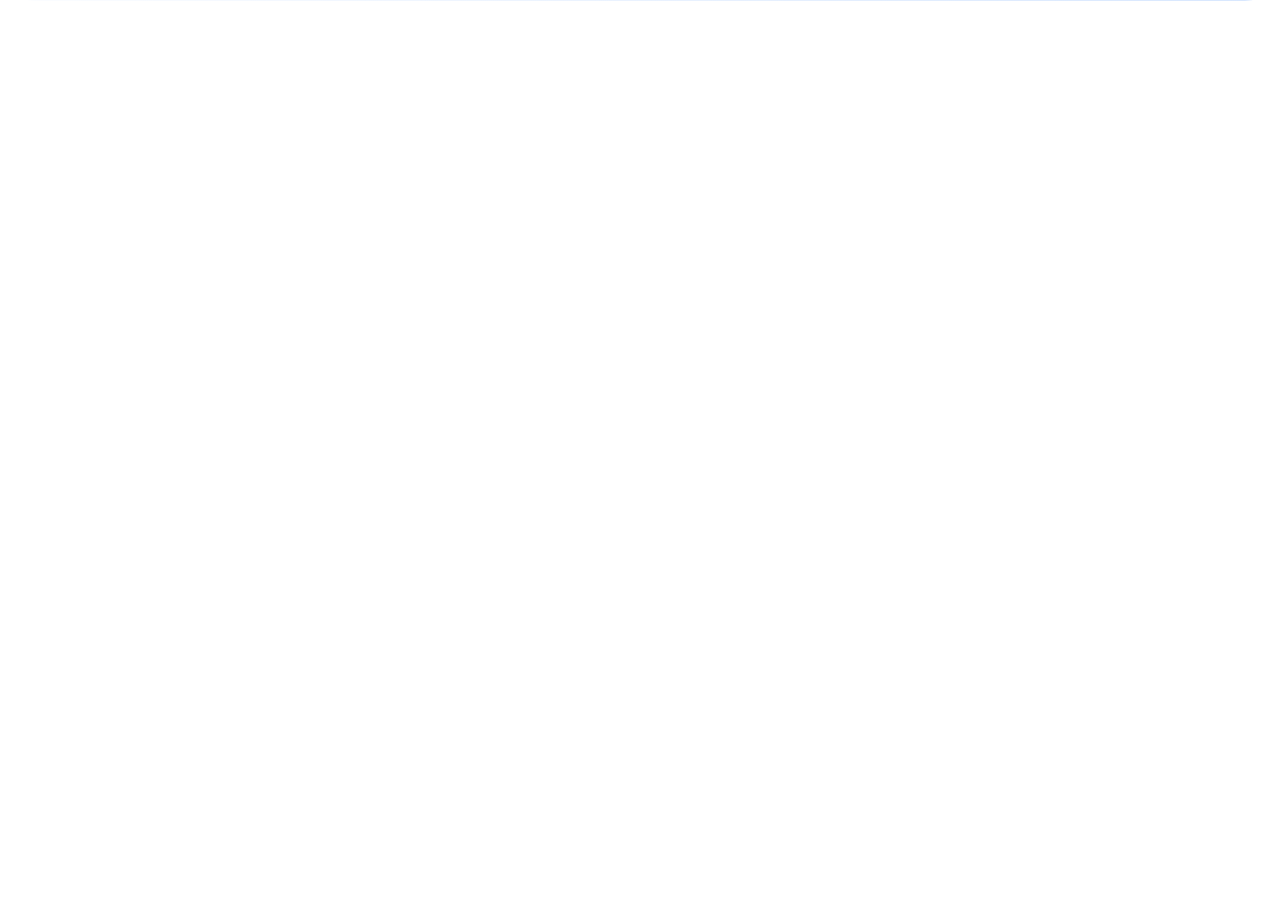
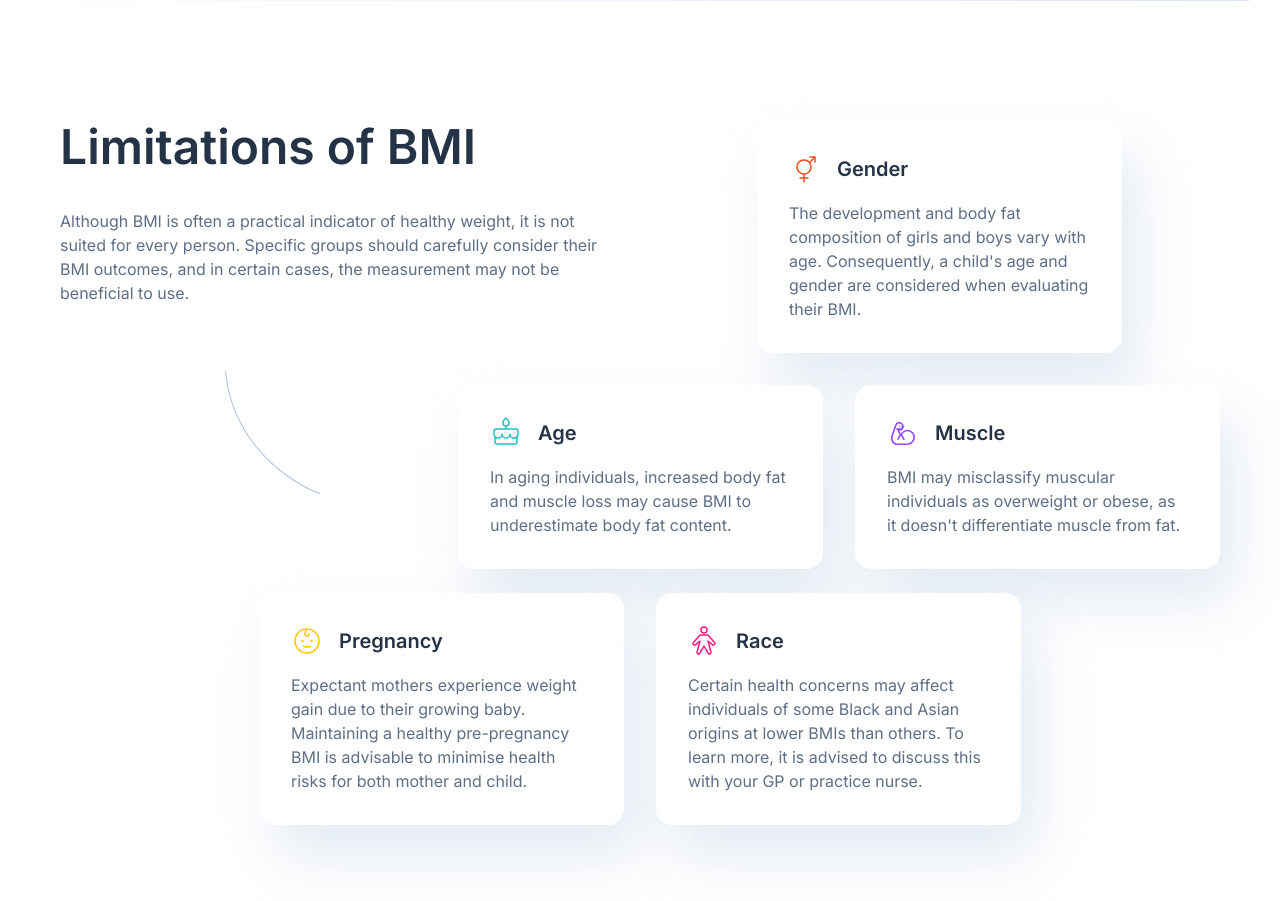
Before and after one commit to TheCodeCraze/bmi-calculator, a React (Vite) app: page / in a window 1280 px wide. Shown: the part 1095-1996 px from the top of the page. Before the commit the page ends 1096 px from the top, so only its background shows below. Built offline with nearby package versions, Linux system fonts and the light colour scheme.

Commit message:
Completed limitations section

```diff
--- a/src/components/App.jsx
+++ b/src/components/App.jsx
@@ -1,12 +1,14 @@
 import styles from "../styles/App.module.css";
 import Info from "./Info";
 import Tips from "./Tips";
+import Limitations from "./Limitations";
 
 const App = () => {
   return (
     <main className={styles.container}>
       <Info />
       <Tips />
+      <Limitations />
     </main>
   );
 };
--- a/src/components/Card.jsx
+++ b/src/components/Card.jsx
@@ -1,7 +1,26 @@
 import styles from "../styles/Card.module.css";
+import PropTypes from "prop-types";
 
-const Card = () => {
-  return <div className={styles.card}>Card</div>;
+const Card = ({ title, description, imgSrc }) => {
+  return (
+    <div className={styles.card}>
+      <div className={styles.title}>
+        <img
+          src={imgSrc}
+          alt={`${title} illustration`}
+          className={styles.icon}
+        />
+        <h3 className={styles.text}>{title}</h3>
+      </div>
+      <p className={styles.description}>{description}</p>
+    </div>
+  );
 };
 
 export default Card;
+
+Card.propTypes = {
+  title: PropTypes.string.isRequired,
+  description: PropTypes.string.isRequired,
+  imgSrc: PropTypes.string.isRequired,
+};
--- a/src/components/Limitations.jsx
+++ b/src/components/Limitations.jsx
@@ -1,13 +1,28 @@
 import styles from "../styles/Limitations.module.css";
+import { limitations } from "../data";
+import Card from "./Card";
 
 const Limitations = () => {
-  return <section className={styles.limitations}>Limitations</section>;
+  return (
+    <section className={styles.limitations}>
+      <div className={styles.content}>
+        <div className={styles.text}>
+          <h2 className={styles.title}>Limitations of BMI</h2>
+          <p className={styles.description}>
+            Although BMI is often a practical indicator of healthy weight, it is
+            not suited for every person. Specific groups should carefully
+            consider their BMI outcomes, and in certain cases, the measurement
+            may not be beneficial to use.
+          </p>
+        </div>
+        <div className={styles.cards}>
+          {limitations.map((limitation) => (
+            <Card key={limitation.id} {...limitation} />
+          ))}
+        </div>
+      </div>
+    </section>
+  );
 };
 
 export default Limitations;
-
-// Limitations of BMI
-
-// Although BMI is often a practical indicator of healthy weight, it is not suited for
-// every person. Specific groups should carefully consider their BMI outcomes, and in
-// certain cases, the measurement may not be beneficial to use.
--- a/src/styles/Card.module.css
+++ b/src/styles/Card.module.css
@@ -1,2 +1,68 @@
 .card {
+  width: 100%;
+  height: 100%;
+  padding: 32px;
+  background: #fff;
+  display: flex;
+  flex-direction: column;
+  gap: 16px;
+  border-radius: 16px;
+  box-shadow: 16px 32px 56px 0 hsla(211, 40%, 69%, 0.25);
+  position: relative;
 }
+
+.title {
+  display: flex;
+  align-items: center;
+  gap: 16px;
+}
+
+.icon {
+  width: 32px;
+  height: 32px;
+}
+
+.text {
+  font-size: 20px;
+  font-weight: 600;
+  color: #253347;
+  letter-spacing: -5%;
+}
+
+.description {
+  font-weight: 400;
+  color: #5e6e85;
+  line-height: 150%;
+}
+
+.card:nth-child(1) {
+  grid-row: 1/2;
+  grid-column: 4/6;
+  position: absolute;
+  top: 0;
+  right: 98px;
+}
+
+.card:nth-child(2) {
+  grid-row: 2/3;
+  grid-column: 2/4;
+}
+
+.card:nth-child(3) {
+  grid-row: 2/3;
+  grid-column: 4/6;
+}
+
+.card:nth-child(4) {
+  grid-row: 3/4;
+  grid-column: 1/3;
+  position: absolute;
+  top: -8px;
+}
+
+.card:nth-child(5) {
+  grid-row: 3/4;
+  grid-column: 3/5;
+  position: absolute;
+  top: -8px;
+}
--- a/src/styles/Limitations.module.css
+++ b/src/styles/Limitations.module.css
@@ -1,2 +1,52 @@
 .limitations {
+  width: 100%;
+  height: 944px;
+  display: flex;
+  justify-content: center;
+  align-items: center;
 }
+
+.content {
+  width: 1160px;
+  height: 704px;
+  background: url("/pattern-curved-line-right.svg") bottom 331px left 165px
+    no-repeat;
+  position: relative;
+}
+
+.text {
+  width: 564px;
+  height: 184px;
+  display: flex;
+  flex-direction: column;
+  gap: 35px;
+  position: absolute;
+  top: 0;
+  left: 0;
+}
+
+.title {
+  font-size: 48px;
+  font-weight: 600;
+  color: #253347;
+  line-height: 110%;
+  letter-spacing: -5%;
+}
+
+.description {
+  font-weight: 400;
+  color: #5e6e85;
+  line-height: 150%;
+}
+
+.cards {
+  width: 961px;
+  height: 704px;
+  position: absolute;
+  bottom: 0;
+  right: 0;
+  display: grid;
+  grid-template-rows: 232px 184px 232px;
+  grid-template-columns: 167px 166px 167px 166px 167px;
+  gap: 32px;
+}
```
